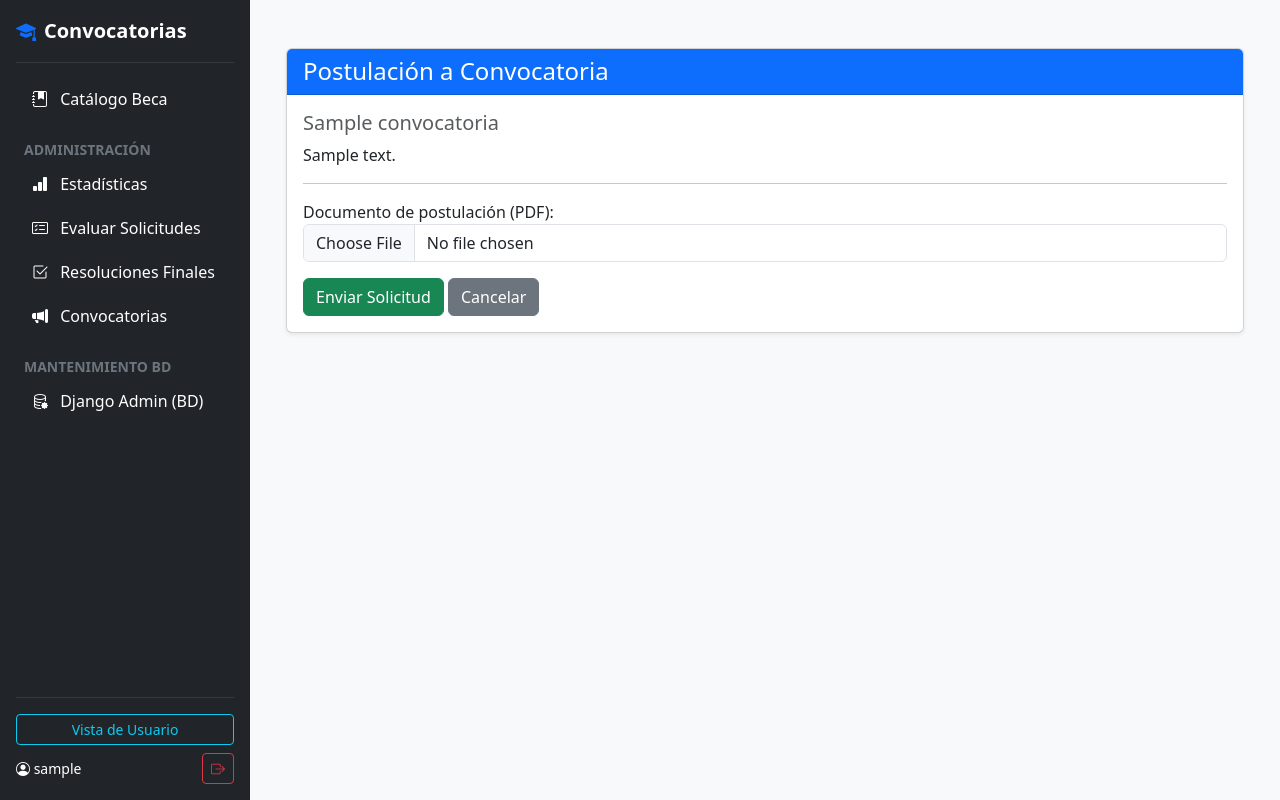
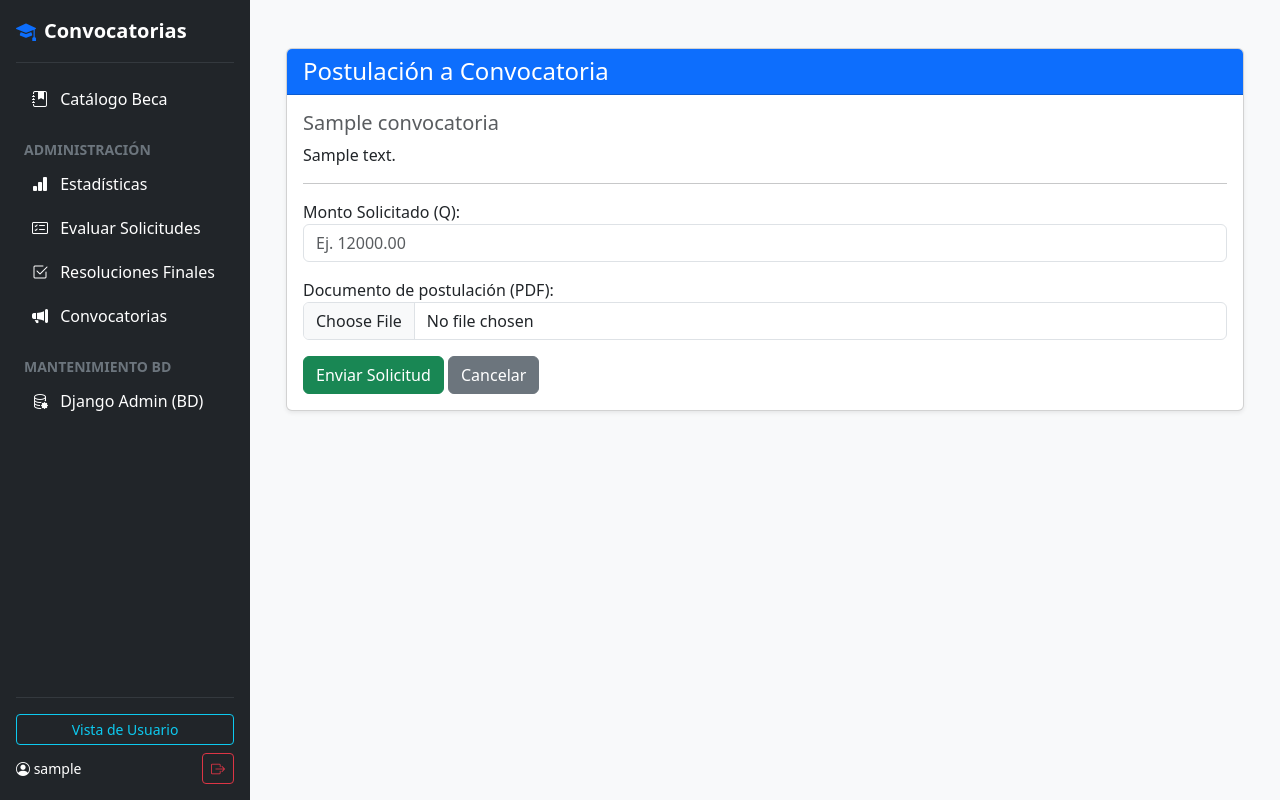
Before and after one commit to sofsdf/proyect-analisis-II, a Django app: page /solicitudes/nueva/1/ in a window 1280 px wide. Run offline with Django 5.2, Linux system fonts and the light colour scheme; a user stored in the database is signed in; tables that the repository leaves empty hold one stand-in row (values such as "Sample post").

Commit message:
feat: integracion visual del monto solicitado en postulación y tabla del comité

```diff
--- a/solicitudes/forms.py
+++ b/solicitudes/forms.py
@@ -2,6 +2,19 @@ from django import forms
 from .models import Solicitud
 
 class SolicitudForm(forms.ModelForm):
+    monto_solicitado = forms.DecimalField(
+        max_digits=10,
+        decimal_places=2,
+        required=True,
+        label="Monto Solicitado (Q)",
+        widget=forms.NumberInput(attrs={
+            'class': 'form-control',
+            'placeholder': 'Ej. 12000.00',
+            'min': '0',
+            'step': '0.01'
+        })
+    )
+
     pdf_requisitos = forms.FileField(
         required=True,
         label="Documento de postulación (PDF)",
@@ -10,7 +23,7 @@ class SolicitudForm(forms.ModelForm):
 
     class Meta:
         model = Solicitud
-        fields = ['pdf_requisitos']  # Vinculamos el campo directamente con el modelo
+        fields = ['monto_solicitado', 'pdf_requisitos']  # Incluye el monto y el archivo PDF
 
     def clean_pdf_requisitos(self):
         archivo = self.cleaned_data.get('pdf_requisitos')
--- a/templates/solicitudes/lista_comite.html
+++ b/templates/solicitudes/lista_comite.html
@@ -15,6 +15,7 @@
                         <th># ID</th>
                         <th>Estudiante</th>
                         <th>Convocatoria</th>
+                        <th>Monto Solicitado</th>
                         <th>Fecha Postulación</th>
                         <th>Evaluador Asignado</th>
                         <th>Estado</th>
@@ -27,6 +28,7 @@
                         <td><strong>#{{ solicitud.id }}</strong></td>
                         <td>{{ solicitud.estudiante.username }}</td>
                         <td>{{ solicitud.convocatoria.titulo }}</td>
+                        <td>Q{{ solicitud.monto_solicitado|default:"0.00" }}</td>
                         <td>{{ solicitud.fecha_postulacion|date:"d/m/Y H:i" }}</td>
                        <!-- Columna de Evaluador Asignado -->
 <td>
@@ -74,7 +76,7 @@
                     </tr>
                     {% empty %}
                     <tr>
-                        <td colspan="7" class="text-center py-4 text-muted">
+                        <td colspan="8" class="text-center py-4 text-muted">
                             No hay solicitudes registradas por el momento.
                         </td>
                     </tr>
```
